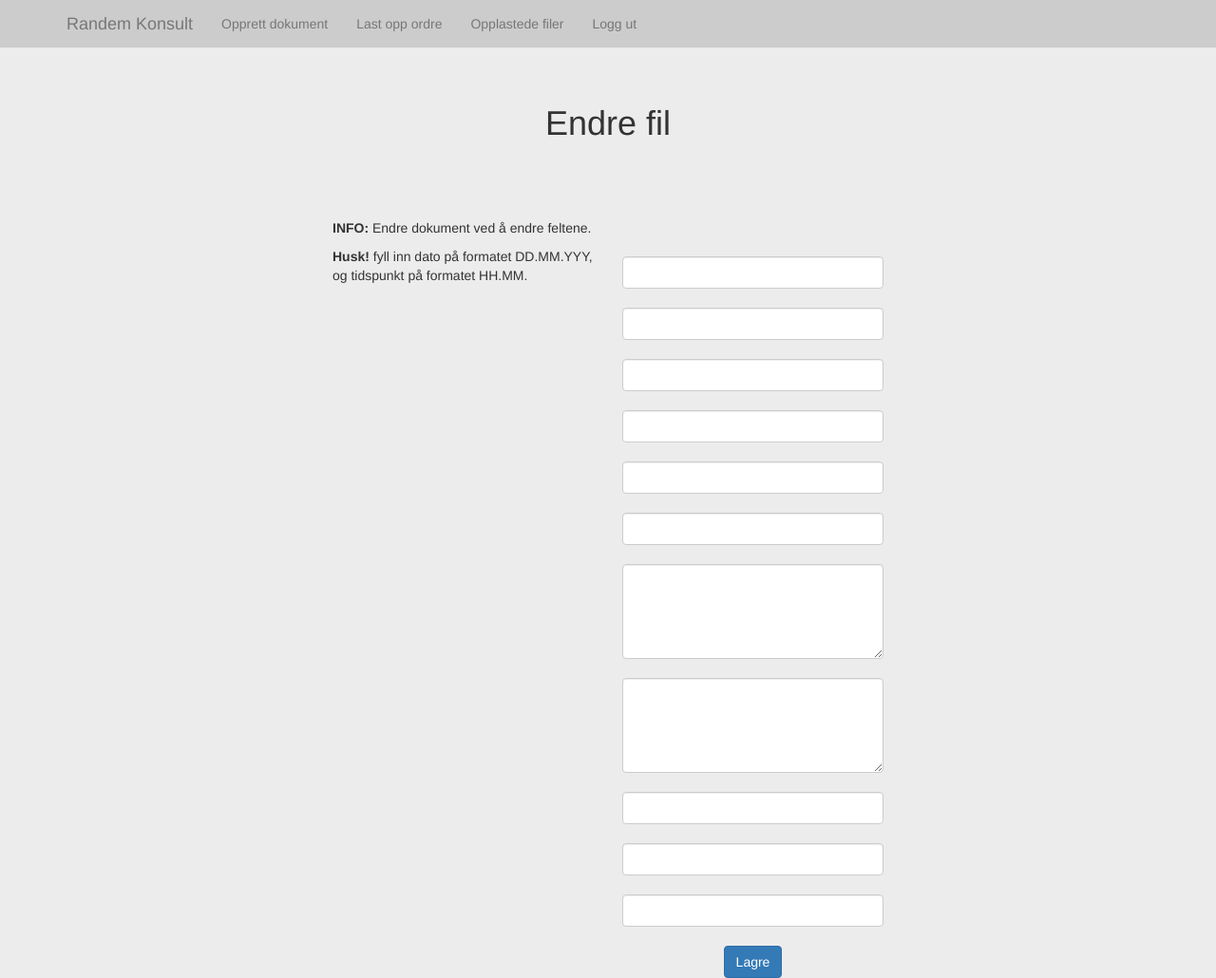
After one commit to FredrikHeiberg/randem, a Flask app: template templates/edit.html in a window 1280 px wide. The commit adds this page. Shown: the whole page at 95% size. Run offline with Flask 2, Linux system fonts and the light colour scheme; the template is opened without the code that fills it, so the values that code supplies are empty; some libraries are stand-ins or nearby versions.

Commit message:
Added edit functionality

```diff
--- a/routes.py
+++ b/routes.py
@@ -130,18 +130,44 @@ def upload_file():
 			return redirect(url_for('index'))
 	return render_template('upload_file.html')
 
-@app.route('/download', methods=['GET', 'POST'])
+@app.route('/download/<file>', methods=['GET', 'POST'])
 @login_required
-def download():
+def download(file):
 	listOfFiles = []
 	listOfFiles = getListOfSheets()
 
 	if request.method == 'GET':
-		fileNamePath = UPLOAD_FOLDER+"/TEST.xls"
-
+		fileNamePath = UPLOAD_FOLDER+"/"+file
 		return download_item(fileNamePath)
 
-	return redirect(url_for('uploadedfiles'))
+	return redirect(url_for('uploadedfiles'), file=file)
+
+# Get the file name of pressed link
+@app.route('/edit/<file>', methods=['GET', 'POST'])
+@login_required
+def edit(file):
+	print "FILE!!! %s" %file
+	listOfFiles = []
+	listOfFiles = getListOfSheets()
+
+	fileNamePath = UPLOAD_FOLDER+"/"+file
+	infoList = editDocument(fileNamePath)
+	infoList.append(file)
+#	print infoList
+	#return editDocument(fileNamePath)
+
+#	if request.method == 'POST':
+#		print "!!!!!!!!!!!!!!!!!!!!!!!!!"
+#		# Kun kjøre create file her, med filnavn lik tidligere? Og lagre verdiene som er i textfeltene
+#		return redirect(url_for('uploadedfiles'))
+	editView(infoList)
+	return render_template('edit.html', file=file, infoList=infoList)
+
+@app.route('/edit', methods=['GET', 'POST'])
+def editView(infoList):
+	infoList = infoList
+	print "TTTTTTTTTEEEEEEESSSSSTTTT"
+	return render_template('edit.html', infoList=infoList)
 
 ### TODO: ERROR OM FEIL FORMAT I SØKEFELT!!
 @app.route('/login', methods=['GET', 'POST'])
@@ -353,7 +379,10 @@ def delete_item(item_id):
     os.remove(str(UPLOAD_FOLDER)+"/%s" %item_id)
 
 def download_item(item_id):
-	return send_from_directory(UPLOAD_FOLDER, "TEST.xls")
+	item_id = item_id
+	getItemName = item_id.split("/")
+	fileId = getItemName[-1]
+	return send_from_directory(UPLOAD_FOLDER, fileId)
 
 def createDocument():
 	global infoList
@@ -376,6 +405,39 @@ def createDocument():
 	outBook.save(UPLOAD_FOLDER+"/%s"%infoList[len(infoList)-1]+".xls")
 	#outBook.ExportAsFixedFormat(0, UPLOAD_FOLDER+"/%s"%infoList[len(infoList)-1]+".pdf")
 
+def editDocument(path):
+	path = path
+	fileInfo = []
+	## OPEN workbook and from path, and store information in a list that is returned
+	workbook = xlrd.open_workbook(path, formatting_info=True, on_demand=True)
+	inSheet = workbook.sheet_by_index(0)
+
+	orderNumber = getCellInfo(1,1,inSheet)
+	customerGrp = getCellInfo(2,1,inSheet)
+	dateDate = getCellInfo(3,1,inSheet)
+	departmentTime = getCellInfo(4,1,inSheet)
+	meetingPlace = getCellInfo(5,1,inSheet)
+	numPers = getCellInfo(6,1,inSheet)
+	assignment = getCellInfo(7,1,inSheet)
+	otherInfo = getCellInfo(8,1,inSheet)
+	executeBy = getCellInfo(9,1,inSheet)
+	mobileNumber = getCellInfo(10,1,inSheet)
+	price = getCellInfo(11,1,inSheet)
+
+	fileInfo.append(orderNumber)
+	fileInfo.append(customerGrp)
+	fileInfo.append(dateDate)
+	fileInfo.append(departmentTime)
+	fileInfo.append(meetingPlace)
+	fileInfo.append(numPers)
+	fileInfo.append(assignment)
+	fileInfo.append(otherInfo)
+	fileInfo.append(executeBy)
+	fileInfo.append(mobileNumber)
+	fileInfo.append(price)
+
+	return fileInfo
+
 # Copy formating of excel sheet
 def copy2(wb):
 	w = XLWTWriter()
--- a/static/css/stylesheet.css
+++ b/static/css/stylesheet.css
@@ -44,6 +44,10 @@ body {
 	float: left;
 }
 
+#edit {
+	float: left;
+}
+
 #box {
 	float:right;
 }
--- /dev/null
+++ b/templates/edit.html
@@ -0,0 +1,37 @@
+{% extends "template.html" %}
+{% block content %}
+
+
+<div class="starter-template" id="searchField">
+	<h1>Endre fil</h1>
+	<div id="searchDiv">
+		<div class="col-md-6" id="inputFieldsCreate">
+			<br>
+			<form method="POST" class="form-edit" id="editForm">
+				<input name="_csrf_token" type="hidden" value="{{ csrf_token() }}"> <!-- CSRF_TOKEN in text field -->
+				<label id="documentName" name="dName">{{ infoList[11]}}</label><br>
+				<br>
+				<input type="text" class="form-control" id="oNr" name="oNr" value="{{ infoList[0] }}"><br>
+				<input type="text" class="form-control" id="customerOrGroup" name="group" value="{{ infoList[1] }}"><br>
+				<input type="text" class="form-control" id="dateOfOrder" name="dOfOrder" value="{{ infoList[2] }}" required pattern="\d{2}.\d{2}.\d{4}"><br>
+				<input type="text" class="form-control" id="time" name="time" value="{{ infoList[3] }}" pattern="\d{2}.\d{2}"><br>
+				<input type="text" class="form-control" id="depPlace" name="depPlace" value="{{ infoList[4] }}"><br>
+				<input type="text" class="form-control" id="nPeople" name="nPeople" value="{{ infoList[5] }}"><br>
+				<textarea type="text" class="form-control" id="assignment" name="assignment">{{ infoList[6]}}</textarea><br>
+				<textarea type="text" class="form-control" id="extraInfo" name="eInfo">{{ infoList[7]}} </textarea><br>
+				<input type="text" class="form-control" id="performedBy" name="pBy" value="{{ infoList[8] }}"><br>
+				<input type="text" class="form-control" id="mobileNr" name="mobileNr" value="{{ infoList[9] }}"><br>
+				<input type="text" class="form-control" id="price" name="price" value="{{ infoList[10] }}" ><br>
+				<input class="btn btn-primary btn-file" method="POST" id="editButton" type="submit" value=Lagre>
+			</div>
+			<br>
+		</form>
+
+		<div class="col-md-6">
+
+			<p class="text-left"><strong>INFO: </strong>Endre dokument ved å endre feltene. </p><p class="text-left"> <strong>Husk! </strong>fyll inn dato på formatet DD.MM.YYY, og tidspunkt på formatet HH.MM.
+			</div>
+		</div>
+	</div>
+
+	{% endblock %}
```
Also changed, not shown: templates/uploadedfiles.html (+6 -1 lines), 3 other files.
